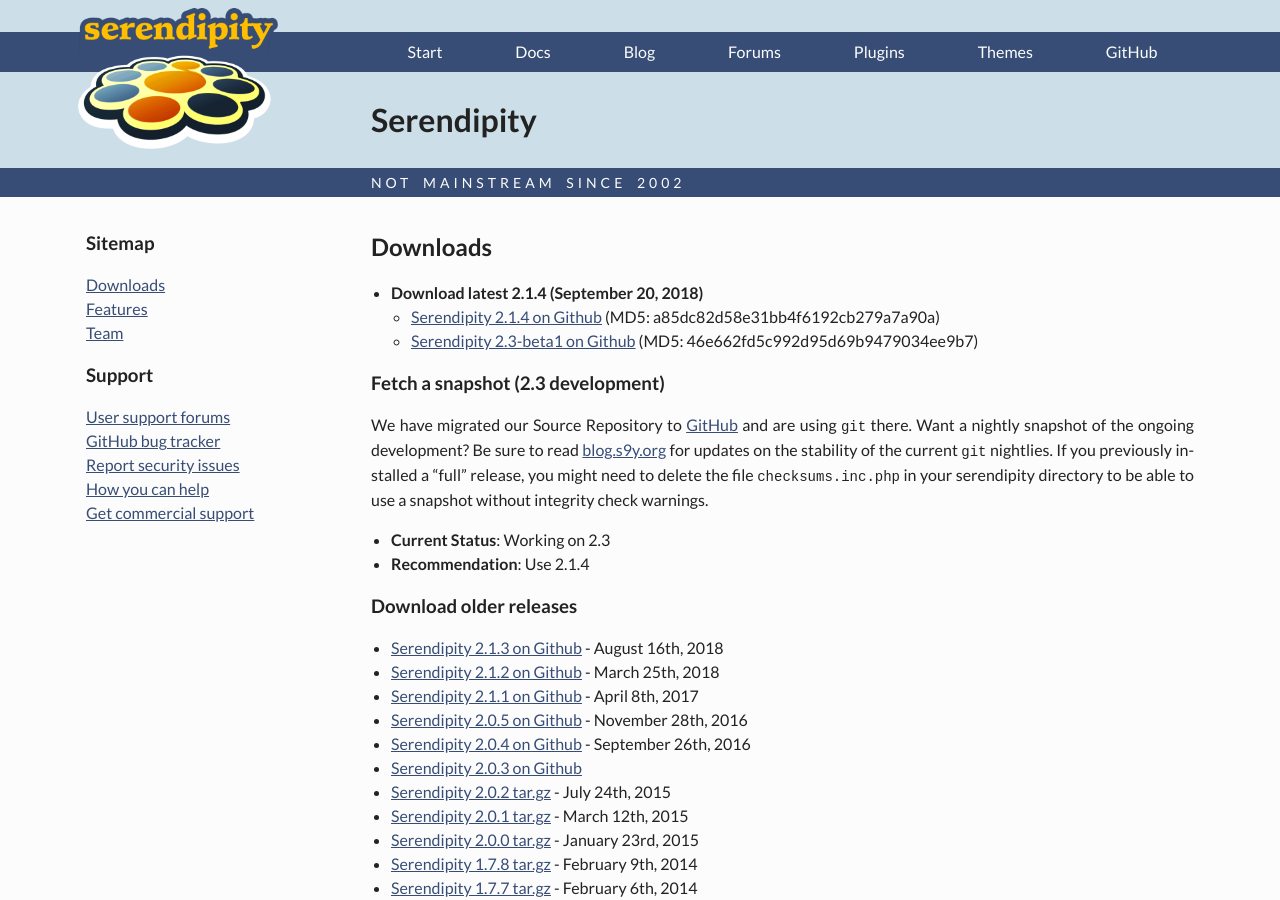
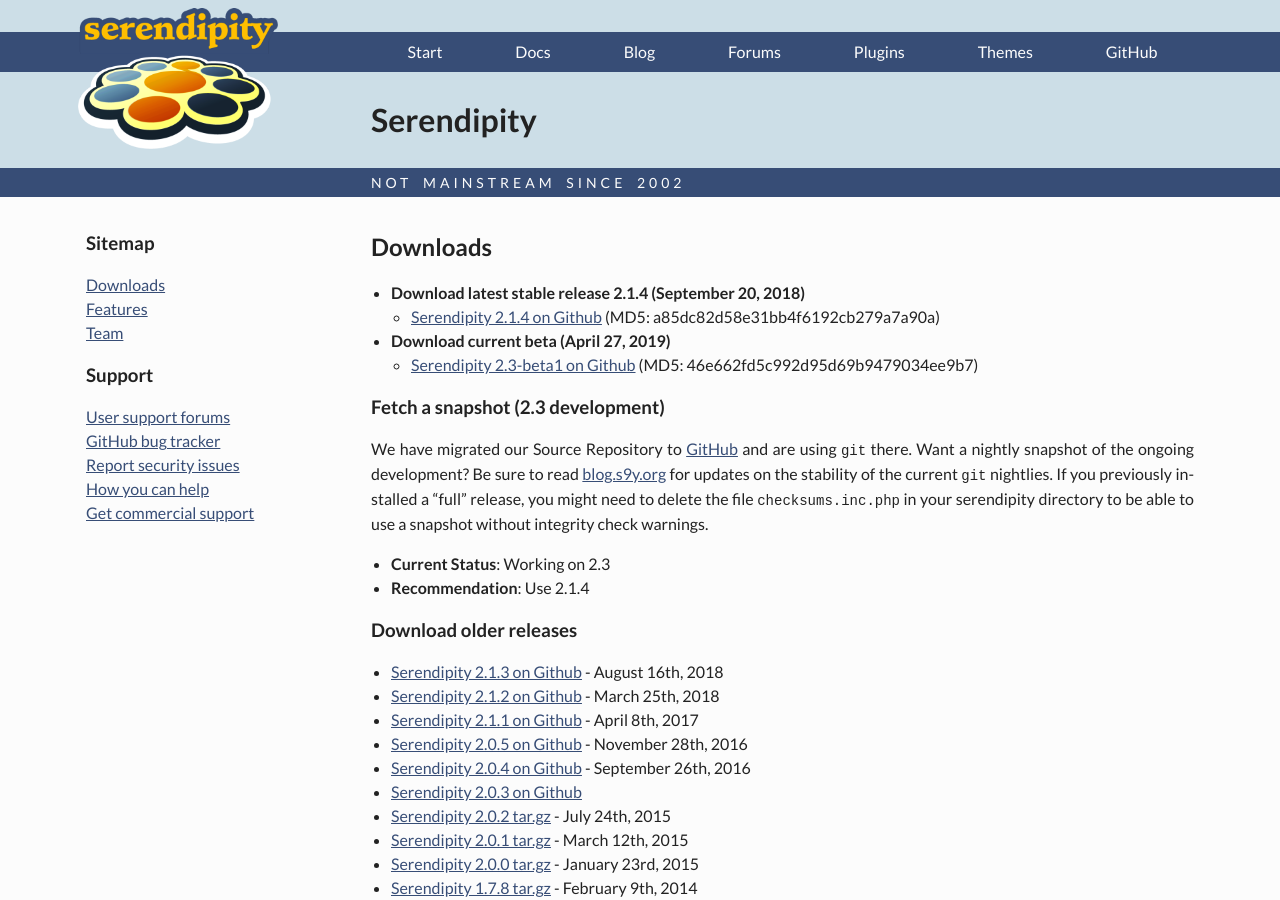
Before and after one commit to s9y/s9y.github.io, a Jekyll site: the page built from downloads.md, in a window 1280 px wide and 900 px high. Built offline with Jekyll 4.4.1, drawn with Linux system fonts in a browser that asks for light colours.

Commit message:
Clearly separate stable and beta downloads.
Signed-off-by: Thomas Hochstein <thh@inter.net>

```diff
--- a/downloads.md
+++ b/downloads.md
@@ -4,10 +4,11 @@ title: Downloads
 
 ## Downloads
 
-* **Download latest 2.1.4 (September 20, 2018)**
+* **Download latest stable release 2.1.4 (September 20, 2018)**
   * [Serendipity 2.1.4 on
     Github](https://github.com/s9y/Serendipity/releases/tag/2.1.4)
    (MD5: a85dc82d58e31bb4f6192cb279a7a90a)
+* **Download current beta (April 27, 2019)**
   * [Serendipity 2.3-beta1 on
     Github](https://github.com/s9y/Serendipity/releases/tag/2.3-beta1)
    (MD5: 46e662fd5c992d95d69b9479034ee9b7)
```
